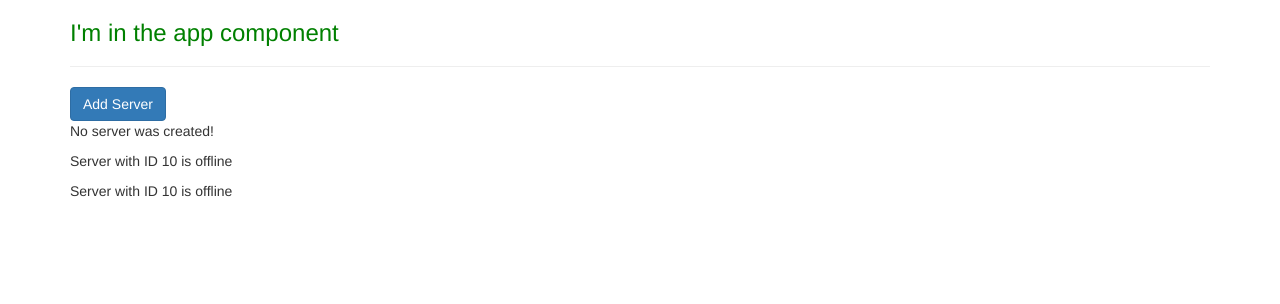
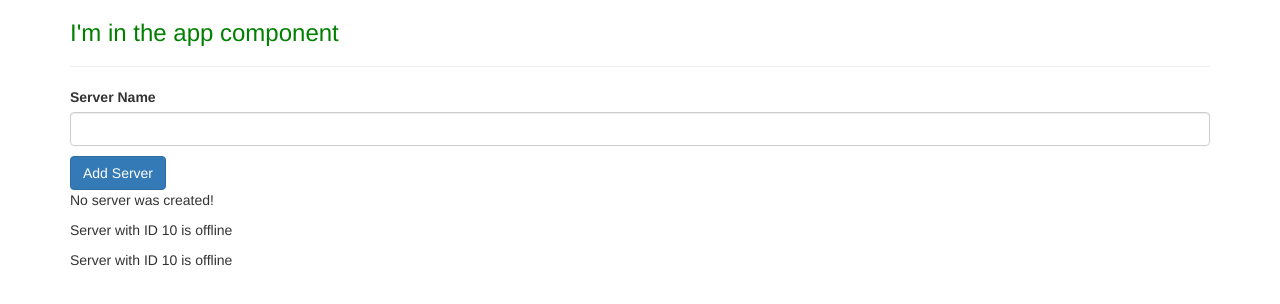
Before and after one commit to SeanTumulakNguyen/Angular-Complete-Guide, an Angular app: page / in a window 1280 px wide. Shown: the top 304 px of the page. Built offline with nearby package versions, Linux system fonts and the light colour scheme.

Commit message:
passing data with event binding

```diff
--- a/src/app/servers/servers.component.html
+++ b/src/app/servers/servers.component.html
@@ -1,3 +1,7 @@
+
+<label>Server Name</label>
+<input type="text" class="form-control" (input)='onUpdateServerName($event)'>
+<p>{{serverName}}</p>
 <button [disabled]="!allowNewServer" (click)='onCreateServer()' class="btn btn-primary">Add Server</button>
 <!-- <p [innerText]="allowNewServer"></p> -->
 <p> {{serverCreationStatus}} </p>
--- a/src/app/servers/servers.component.ts
+++ b/src/app/servers/servers.component.ts
@@ -11,6 +11,7 @@
 export class ServersComponent implements OnInit {
   allowNewServer = false;
   serverCreationStatus = 'No server was created!';
+  serverName = ''
 
   constructor() {
     setTimeout(() => {
@@ -23,4 +24,8 @@
   onCreateServer() {
     this.serverCreationStatus = 'Server was created!';
   }
+
+  onUpdateServerName(event: Event) {
+    this.serverName = (<HTMLInputElement>event.target).value;
+  }
 }
```
